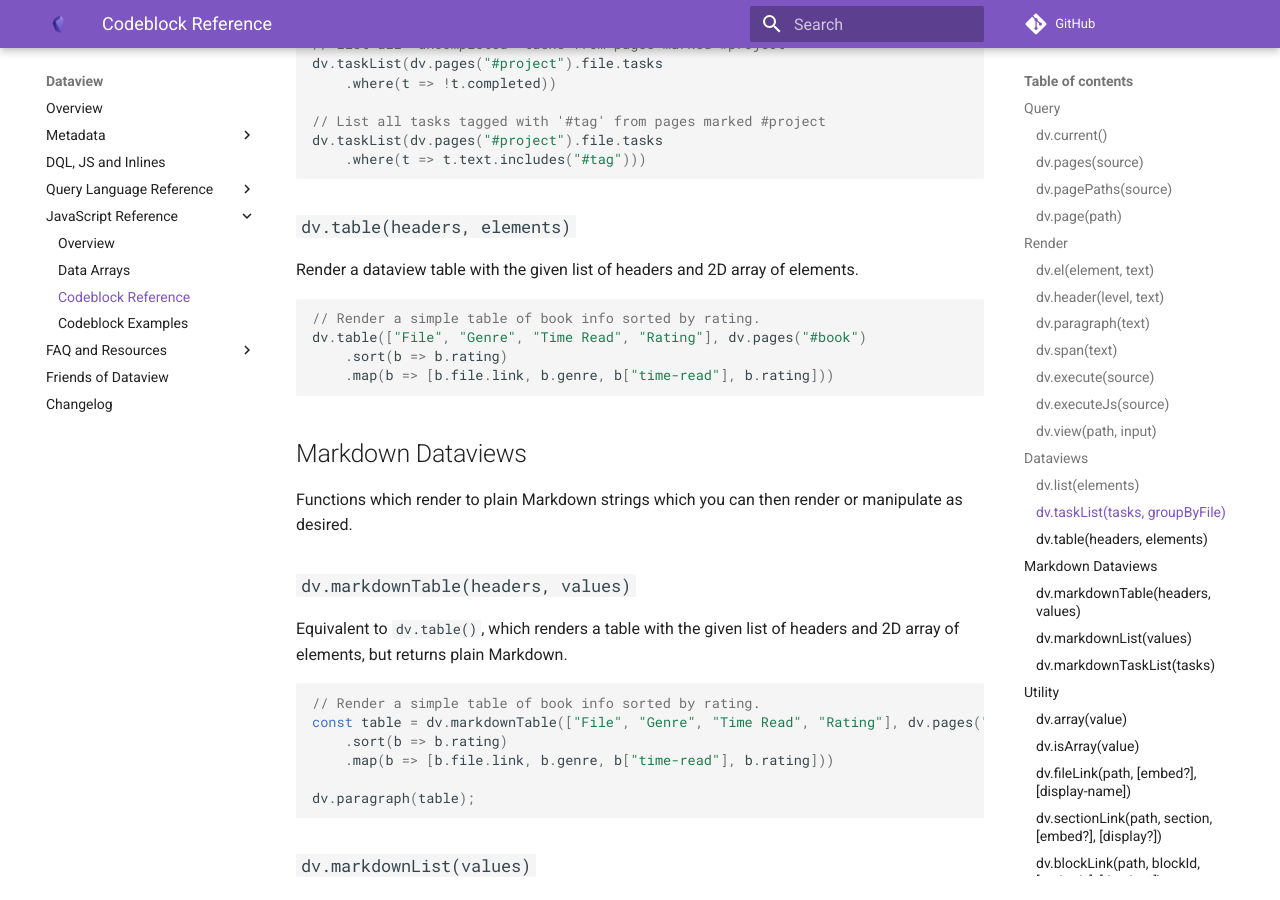
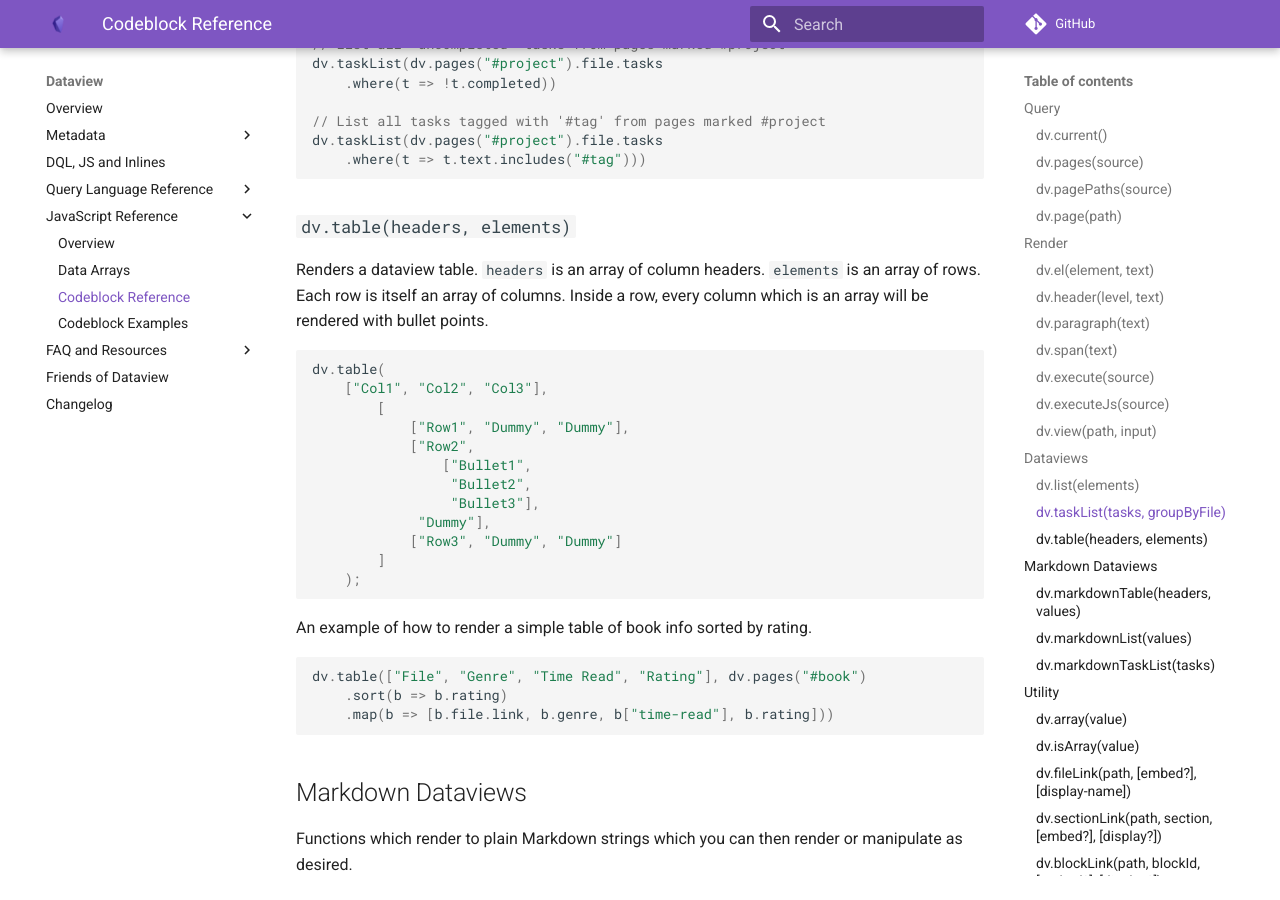
Before and after one commit to blacksmithgu/obsidian-dataview, an MkDocs documentation site: the page built from docs/docs/api/code-reference.md, in a window 1280 px wide and 900 px high, scrolled down 3519 px. Built offline with MkDocs 1.6.1 and Material for MkDocs 9.7.7, drawn with Linux system fonts in a browser that asks for light colours; comment, search, counter and statistics services are not loaded.

Commit message:
More explanation on dv.table() (#1875)

````diff
--- a/docs/docs/api/code-reference.md
+++ b/docs/docs/api/code-reference.md
@@ -168,10 +168,26 @@ dv.taskList(dv.pages("#project").file.tasks
 
 ### `dv.table(headers, elements)`
 
-Render a dataview table with the given list of headers and 2D array of elements.
+Renders a dataview table. `headers` is an array of column headers. `elements` is an array of rows. Each row is itself an array of columns. Inside a row, every column which is an array will be rendered with bullet points.
 
 ```js
-// Render a simple table of book info sorted by rating.
+dv.table(
+	["Col1", "Col2", "Col3"],
+		[
+			["Row1", "Dummy", "Dummy"],
+			["Row2",
+				["Bullet1",
+				 "Bullet2",
+				 "Bullet3"],
+			 "Dummy"],
+			["Row3", "Dummy", "Dummy"]
+		]
+	);
+```
+
+An example of how to render a simple table of book info sorted by rating.
+
+```js
 dv.table(["File", "Genre", "Time Read", "Rating"], dv.pages("#book")
     .sort(b => b.rating)
     .map(b => [b.file.link, b.genre, b["time-read"], b.rating]))
````
